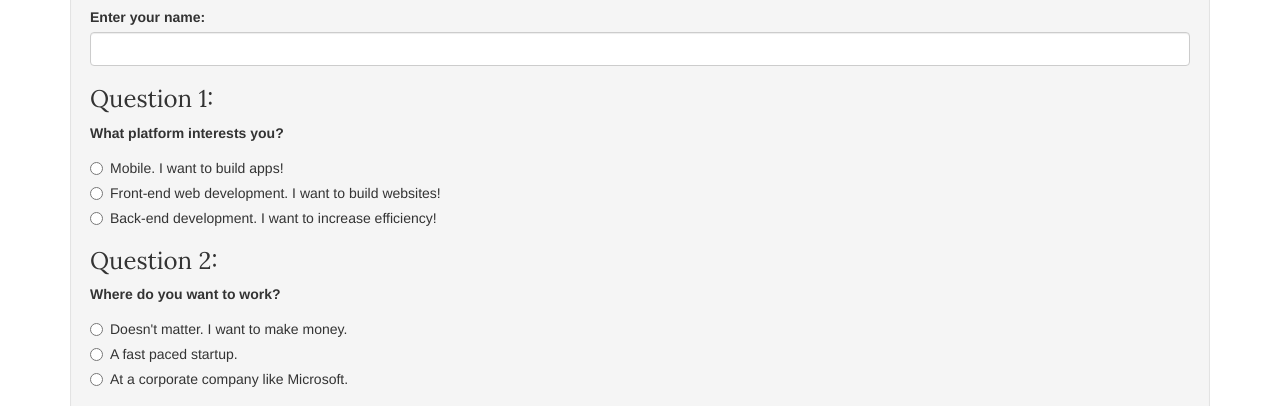
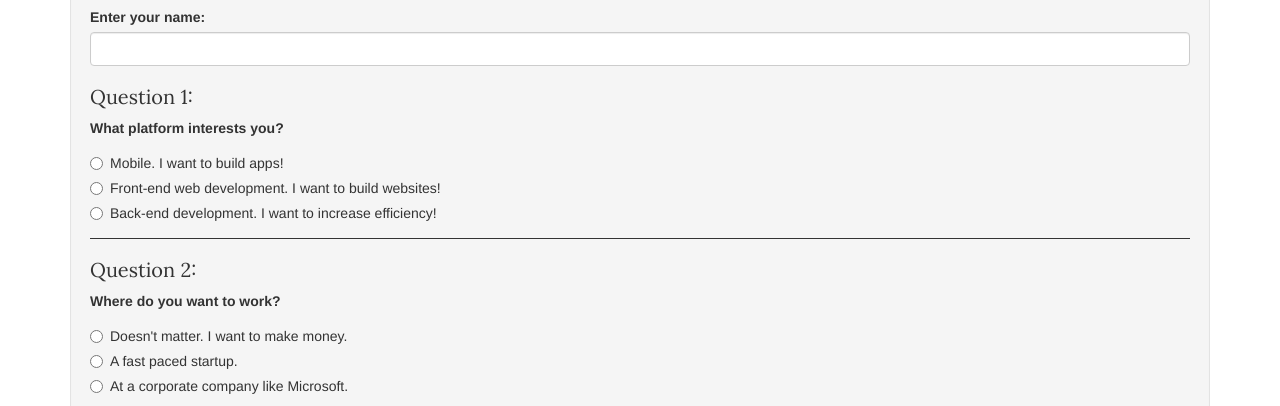
Before and after one commit to brenderbee/track-suggester, a plain HTML site: page index.html in a window 1280 px wide. Shown: the part 376-782 px from the top of the page. Drawn offline with nearby package versions, Linux system fonts and the light colour scheme.

Commit message:
Add lines separating questions.

```diff
--- a/css/styles.css
+++ b/css/styles.css
@@ -10,10 +10,15 @@ h1, h2, h3 {
   font-family: "Lora", serif;
 }
 
+h3 {
+  font-size: 20px;
+}
+
 p, label,  {
   font-family: "Source Sans Pro", sans-serif;
 }
 
+/*Hide results until after survey is submitted*/
 #java {
   display: none;
   min-width: 320px;
@@ -29,6 +34,19 @@ p, label,  {
   min-width: 320px;
 }
 
+/*Bottom borders for questions*/
+.form-group {
+  border-top: 1px solid #333333;
+}
+
+#name-box {
+  border-top: none;
+}
+
+#question {
+  border-top: none;
+}
+
 .result {
   text-align: center;
 }
@@ -37,7 +55,7 @@ p, label,  {
   font-size: 100px;
 }
 
-/*start of devicon styling*/
+/*Devicon styling*/
 .devicon-java-plain:hover {
   color: #ea2e2e;
 }
--- a/index.html
+++ b/index.html
@@ -27,12 +27,12 @@
         <p>Fill out the survey below for advice on which developer track to take:</p>
         <form>
 <!-- NOTE: Name field -->
-          <div class="form-group">
+          <div class="form-group" id="name-box">
             <label for="name">Enter your name:</label >
             <input id="name" class="form-control" type="text" required>
           </div>
-<!-- NOTE: platform section -->
-          <div class="form-group">
+<!-- NOTE: Platform section -->
+          <div class="form-group" id="question">
             <h3>Question 1:</h3>
             <label for="platform">What platform interests you?</label>
             <div class="radio">
@@ -77,7 +77,7 @@
               </label>
             </div>
           </div>
-<!-- NOTE: Gaming -->
+<!-- NOTE: Gaming Section -->
           <div class="form-group">
             <h3>Question 3:</h3>
             <label for="gaming">Do you want to work in game development?</label>
```
